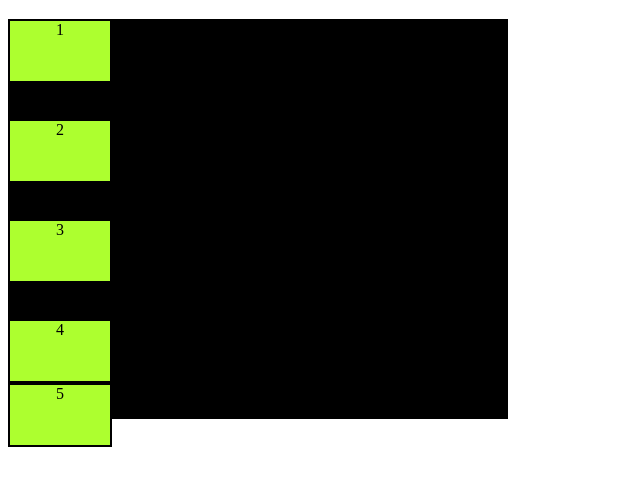
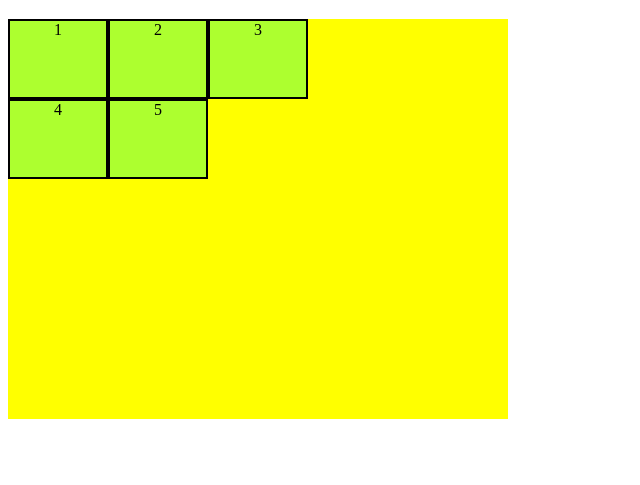
Before and after one commit to Vanshaj14Mohan/CSS-Part-6, a plain HTML site: page Grid Template/index.html in a window 1280 px wide. Shown: the part 61-546 px from the top of the page, without its empty margins (0-640 px from the left). Drawn offline with Linux system fonts and the light colour scheme.

Commit message:
Grid template

```diff
--- a/Grid Template/style.css
+++ b/Grid Template/style.css
@@ -1,15 +1,19 @@
 .container{
     height:400px;
     width:500px;
-    background-color: black;
+    background-color: yellow;
     display:grid;
-    grid-template-rows: 100px 100px 100px;
+    grid-template-rows: 80px 80px 80px 80px;
+    grid-template-columns: 100px 100px 100px;
+    /* another way for columns */
+    /* grid-template-columns: auto auto auto; will create three columns automatically */
 }
 
 .item{
-    height:60px;
-    width:100px;
+    /* height:60px;
+    width:100px; */
     border:2px solid black;
     text-align:center;
     background-color: greenyellow;
+
 }
```
